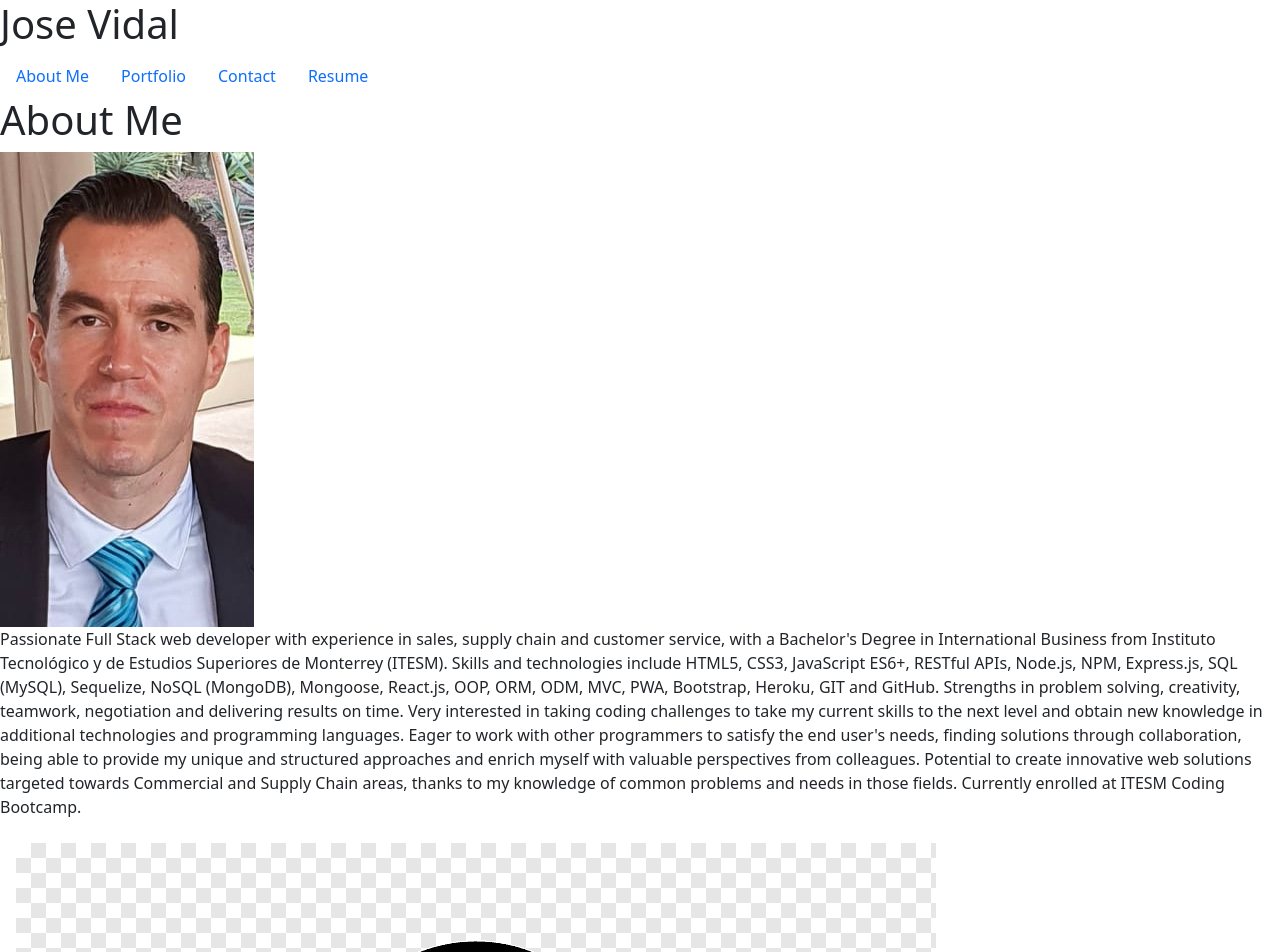
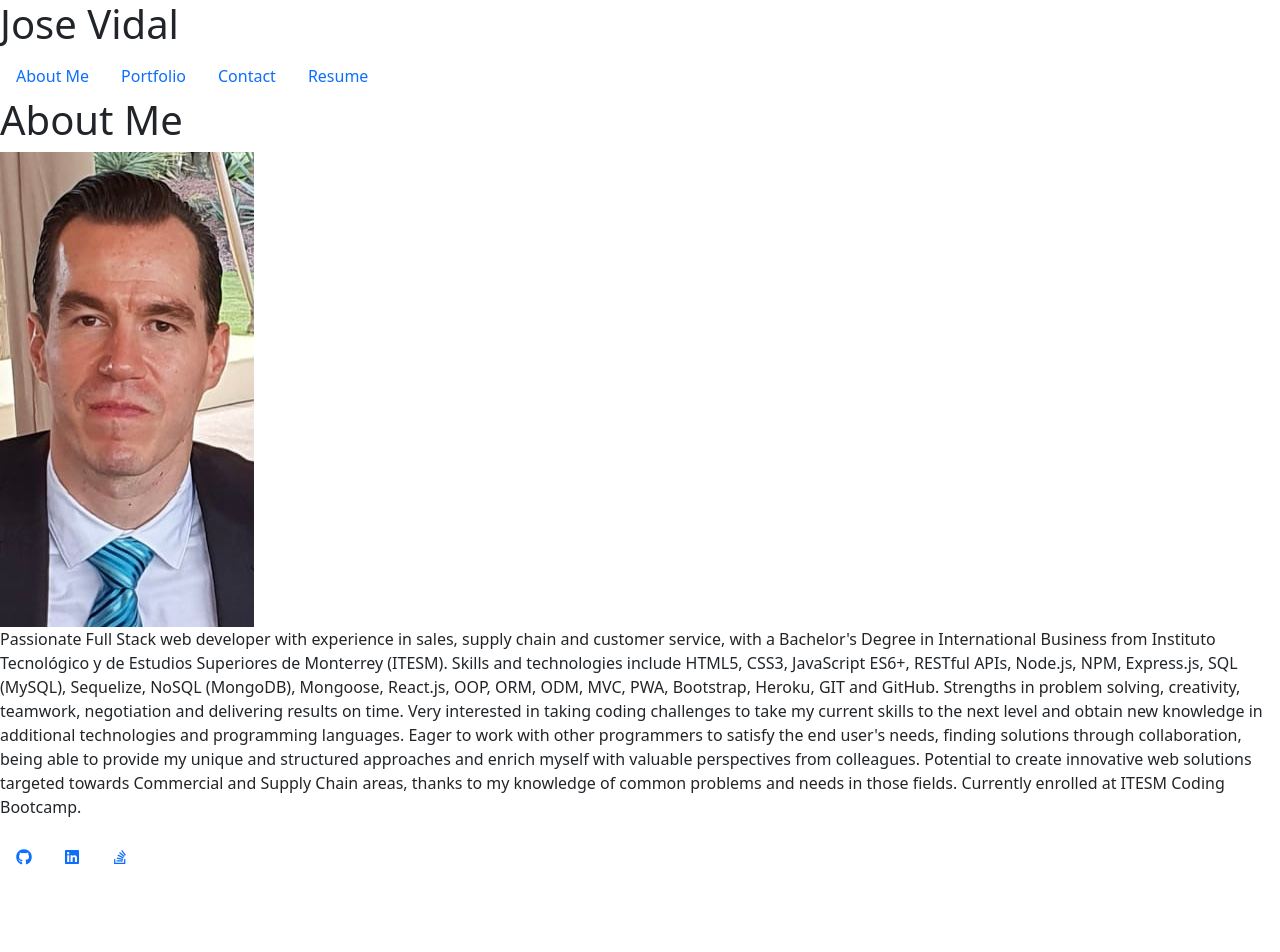
Before and after one commit to josevidmal/jvma-apps-portfolio, a React (Create React App) app: page / in a window 1280 px wide. Shown: the top 952 px of the page. After the commit the page ends 875 px from the top, so only its background shows below. Built offline with nearby package versions, Linux system fonts and the light colour scheme.

Commit message:
Adding React Icons package to package.json. Modifying code in Footer.js, importing GitHub, LinkedIn and Stack Overflow icons and setting them in the return value of Footer().

```diff
--- a/package.json
+++ b/package.json
@@ -11,6 +11,7 @@
     "gh-pages": "^3.2.3",
     "react": "^18.0.0",
     "react-dom": "^18.0.0",
+    "react-icons": "^4.3.1",
     "react-scripts": "5.0.0",
     "web-vitals": "^2.1.4"
   },
--- a/src/components/Footer.js
+++ b/src/components/Footer.js
@@ -1,15 +1,13 @@
 import React from 'react';
-import GitHubLogo from '../assets/github-logo.png';
-import LinkedInLogo from '../assets/linkedin-logo.png';
-import StackOverflowLogo from '../assets/stack-overflow-logo.png';
+import { FaGithub, FaLinkedin, FaStackOverflow } from 'react-icons/fa';
 
 const Footer = () => {
     return (
         <footer>
             <ul className="nav">
-                <li className="nav-item"><a className="nav-link" id="github" href="https://github.com/josevidmal" target="_blank"><img src={GitHubLogo}/></a></li>
-                <li className="nav-item"><a className="nav-link" id="linkedin" href="https://www.linkedin.com/in/jose-vidal-maza-alonso-73477646/" target="_blank"><img src={LinkedInLogo} /></a></li>
-                <li className="nav-item"><a className="nav-link" id="stack-overflow" href="https://stackoverflow.com/users/17156054/jos%c3%a9-vidal" target="_blank"><img src={StackOverflowLogo}/></a></li>
+                <li className="nav-item"><a className="nav-link" id="github" href="https://github.com/josevidmal" target="_blank"><FaGithub /></a></li>
+                <li className="nav-item"><a className="nav-link" id="linkedin" href="https://www.linkedin.com/in/jose-vidal-maza-alonso-73477646/" target="_blank"><FaLinkedin /></a></li>
+                <li className="nav-item"><a className="nav-link" id="stack-overflow" href="https://stackoverflow.com/users/17156054/jos%c3%a9-vidal" target="_blank"><FaStackOverflow /></a></li>
             </ul>
         </footer>
     );
```
Also changed, not shown: 1 other file (tests, documents, lock files or other folders).
